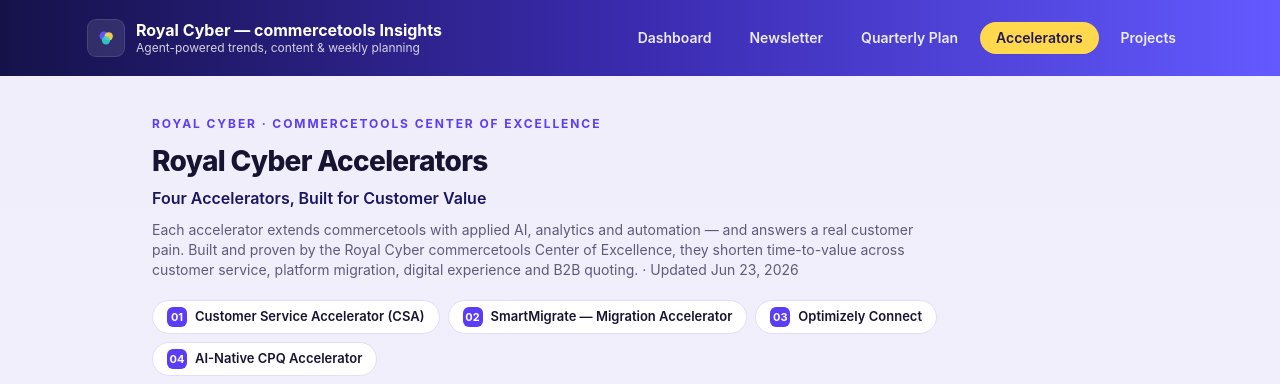
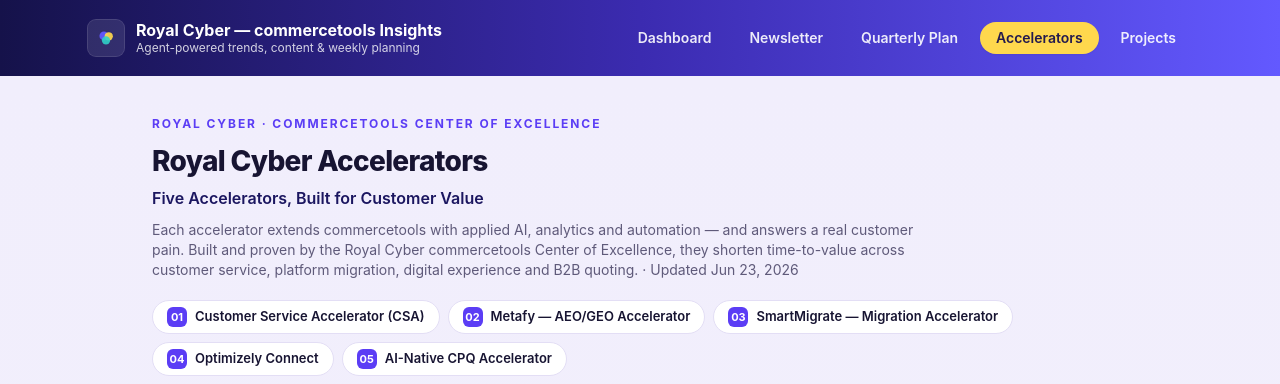
Before and after one commit to stephenalbert777/commercetools-insights, a Next.js app: page /accelerators in a window 1280 px wide. Shown: the top 384 px of the page. Built offline with nearby package versions, Linux system fonts and the light colour scheme.

Commit message:
Add Metafy AEO/GEO accelerator and commercetools case studies

```diff
--- a/app/page.tsx
+++ b/app/page.tsx
@@ -129,7 +129,7 @@
                   benefits
                 </span>
                 <span>
-                  <b className="text-opti-ink">4</b> platform areas
+                  <b className="text-opti-ink">5</b> platform areas
                 </span>
               </div>
             </div>
--- a/data/accelerators.ts
+++ b/data/accelerators.ts
@@ -56,7 +56,7 @@
 export const accelerators: AcceleratorsData = {
   org: "Royal Cyber",
   title: "Royal Cyber Accelerators",
-  heading: "Four Accelerators, Built for Customer Value",
+  heading: "Five Accelerators, Built for Customer Value",
   intro:
     "Each accelerator extends commercetools with applied AI, analytics and automation — and answers a real customer pain. Built and proven by the Royal Cyber commercetools Center of Excellence, they shorten time-to-value across customer service, platform migration, digital experience and B2B quoting.",
   generated: "Jun 23, 2026",
@@ -115,8 +115,64 @@
       valueRoyalCyber:
         "A repeatable multi-tenant SaaS offering: per-client onboarding and configuration plus recurring managed-service and AI-tuning revenue across every tenant.",
     },
+    // -----------------------------------------------------------------------
+    // PLACEHOLDER DRAFT — Metafy (AEO/GEO). Authored ONLY from the high-level
+    // "AEO/GEO, top-of-funnel discovery" framing in the CPQ approval doc.
+    // The tagline, maturity, benefits, technical points, signals and value
+    // props below are ASSUMPTIONS — replace with real Metafy product details.
+    // -----------------------------------------------------------------------
     {
       n: "02",
+      slug: "metafy-aeo-geo",
+      name: "Metafy — AEO/GEO Accelerator",
+      category: "Digital Discovery · Answer Engine & Generative Engine Optimization",
+      tagline: "Get commercetools catalogs surfaced and cited in AI answers and generative search",
+      maturity: "Production-ready",
+      customerValue: "Win top-of-funnel discovery where buyers now start — inside AI answers and generative search, not just classic SEO.",
+      overview:
+        "Metafy is Royal Cyber's AEO/GEO accelerator — Answer Engine Optimization and Generative Engine Optimization for top-of-funnel discovery. As shoppers increasingly start in AI assistants and generative search (ChatGPT, Gemini, Perplexity, Google AI Overviews) instead of a list of blue links, Metafy makes a brand's commercetools catalog and content answer-ready: it structures and enriches product, category and brand data into machine-readable, citable content, and monitors how — and whether — the brand shows up in AI-generated answers. The result is presence and citations in the channels that classic SEO misses, fed directly from commercetools as the source of truth.",
+      benefits: [
+        { title: "Be found in AI answers", text: "Optimizes catalog and brand content so products surface and get cited in AI assistants and generative search, not just traditional results." },
+        { title: "Answer-ready product content", text: "Turns commercetools product and category data into structured, machine-readable content that answer engines can parse and quote." },
+        { title: "See your AI visibility", text: "Monitors how the brand appears across AI answer engines and tracks citations, mentions and share of voice over time." },
+        { title: "Commerce-native, always current", text: "Feeds from commercetools as the source of truth, so AI-facing content stays in sync with live catalog, pricing and availability." },
+        { title: "Close discovery gaps", text: "Surfaces the questions and topics where the brand is absent from AI answers, prioritizing the content that wins discovery." },
+        { title: "Complements existing SEO", text: "Extends — rather than replaces — current search investment, adding the AEO/GEO layer competitors are only starting to build." },
+      ],
+      technical: [
+        "Pulls product, variant, category and brand data from commercetools via Product Search & APIs",
+        "Generates structured data / schema.org markup and answer-ready content feeds from the catalog",
+        "Entity and topic optimization tuned for LLM answer engines and generative search surfaces",
+        "AI-answer visibility tracking across assistants (e.g. ChatGPT, Gemini, Perplexity, AI Overviews)",
+        "Integrates with the storefront / CMS to publish optimized, machine-readable content",
+        "Analytics on citations, mentions, share of voice and discovery-gap topics",
+      ],
+      challenge: {
+        title: "Discovery is moving from search results to AI answers",
+        text: "Buyers increasingly start in AI assistants and generative search that synthesize one answer and cite a few sources. Brands whose content is not answer-ready become invisible at the very top of the funnel — a gap classic SEO does not close.",
+      },
+      resolves: [
+        "Structures commercetools catalog and content into answer-ready, citable form for AI engines.",
+        "Monitors AI-answer visibility so the brand can see where it is present or missing.",
+        "Prioritizes the content gaps that most affect discovery and citations.",
+        "Stays commerce-native — fed from commercetools, so AI-facing content never goes stale.",
+      ],
+      idealCustomer:
+        "Brands on or adopting commercetools that depend on organic discovery and want presence in AI assistants and generative search — especially those seeing SEO plateau while AI-driven traffic grows.",
+      signals: [
+        "Rising referral traffic from AI assistants / generative search",
+        "Classic SEO plateauing or declining",
+        "Large, rich product catalog suited to discovery",
+        "Wants to be cited by LLMs and AI answer engines",
+        "commercetools in place or being adopted as catalog source of truth",
+      ],
+      valueCommercetools:
+        "Positions the commercetools catalog as the source of truth feeding the new AI discovery channels — deepening platform usage and extending its reach into generative search.",
+      valueRoyalCyber:
+        "A repeatable AEO/GEO offering with recurring visibility-monitoring and content-optimization revenue — the top-of-funnel discovery complement to the CSA and AI-Native CPQ accelerators in the COE.",
+    },
+    {
+      n: "03",
       slug: "smartmigrate-migration-accelerator",
       name: "SmartMigrate — Migration Accelerator",
       category: "Platform Migration · Any-to-Any Commerce",
@@ -166,7 +222,7 @@
         "A repeatable, tool-led migration practice: fixed-scope cutover engagements from any source, plus follow-on data, enrichment and managed-services work.",
     },
     {
-      n: "03",
+      n: "04",
       slug: "optimizely-connect",
       name: "Optimizely Connect",
       category: "Digital Experience · Content, Experimentation & Personalization",
@@ -216,7 +272,7 @@
         "A pre-built connector plus integration engagements across two platforms Royal Cyber knows deeply — with recurring content-ops, experimentation enablement and managed-services revenue.",
     },
     {
-      n: "04",
+      n: "05",
       slug: "ai-native-cpq-accelerator",
       name: "AI-Native CPQ Accelerator",
       category: "B2B Commerce · Configure-Price-Quote · AI Guided Selling",
```
